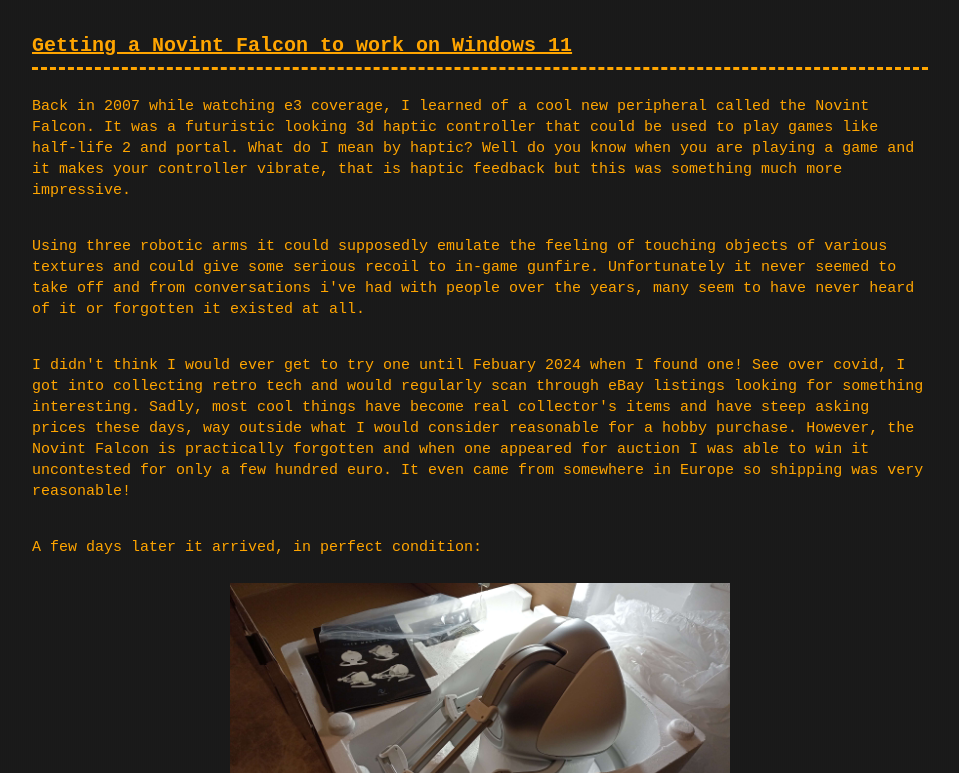
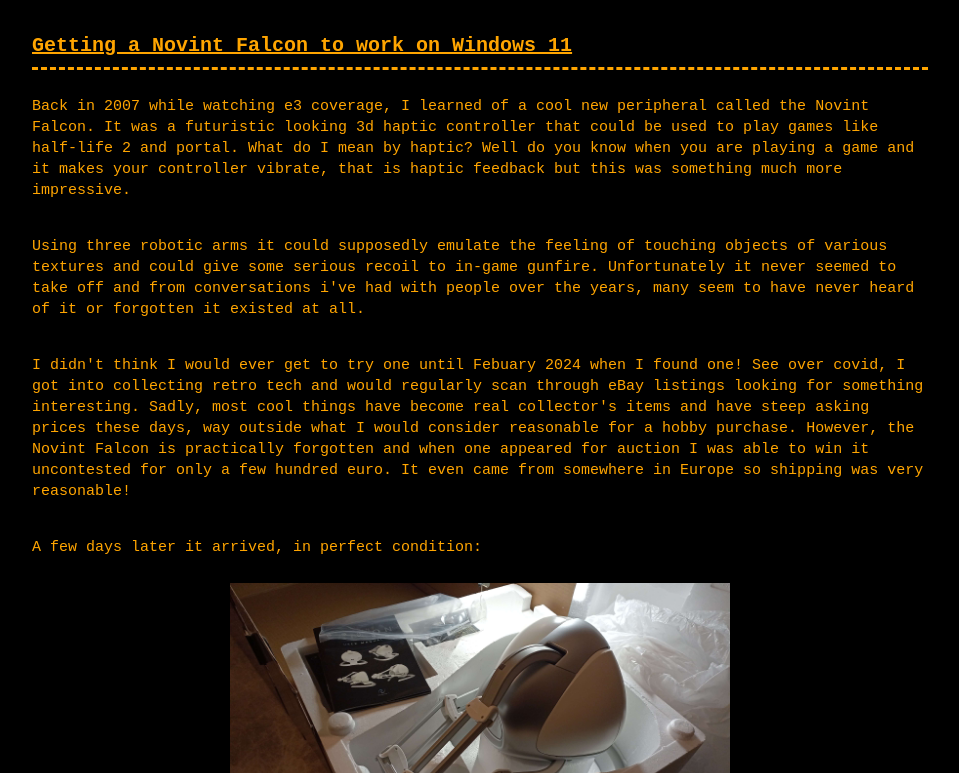
Before and after one commit to timlump/timlump.github.io, a plain HTML site: page index.html in a window 1280 px wide. Shown: the part 100-873 px from the top of the page, without its empty margins (160-1119 px from the left). Drawn offline with Linux system fonts and the light colour scheme.

Commit message:
remove background

```diff
--- a/styles.css
+++ b/styles.css
@@ -1,9 +1,7 @@
 body {
     width:70%;
     margin: 0 auto;
-    background: linear-gradient(to top, #000000, #000000, #333333, #333333);
-    background-size: cover;
-    background-size: 100% 1px;
+    background: black;
 }
 
 #header {
```
